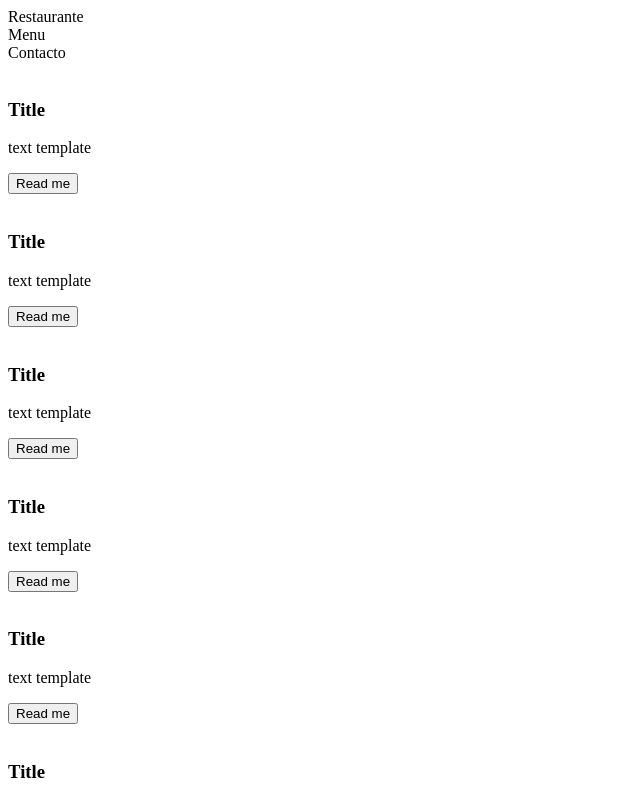
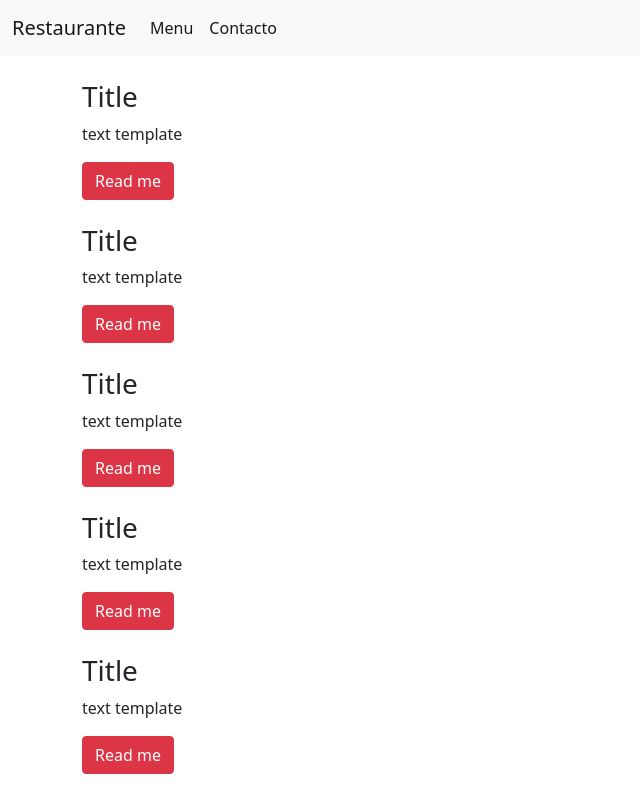
Before and after one commit to JahazielHernandezHoyos/Landing-page-hotel, a Next.js app: page / in a window 1280 px wide. Shown: the top 800 px of the page, without its empty margins (0-640 px from the left). Built offline with nearby package versions, Linux system fonts and the light colour scheme.

Commit message:
Actualizacion front instalacion bootstrap

```diff
--- a/components/Cards.jsx
+++ b/components/Cards.jsx
@@ -9,7 +9,7 @@
               <h3>{header}</h3>
               <p>{text}</p>
           </div>
-          <button>Read me</button>
+          <button className="btn btn-danger">Read me</button>
       </div>
   )
 }
--- a/components/Navbar.jsx
+++ b/components/Navbar.jsx
@@ -1,15 +1,40 @@
-import React from "react"
+import React from "react";
 
 const Navbar = () => {
   return (
-      <nav>
-          <div>Restaurante</div>
-          <div>
-              <div>Menu</div>
-              <div>Contacto</div>
-          </div>
-      </nav>
-  )
-}
+    <nav className="navbar navbar-expand-lg navbar-light bg-light">
+      <div className="container-fluid">
+        <a className="navbar-brand" href="#">
+          Restaurante
+        </a>
+        <button
+          className="navbar-toggler"
+          type="button"
+          data-bs-toggle="collapse"
+          data-bs-target="#navbarSupportedContent"
+          aria-controls="navbarSupportedContent"
+          aria-expanded="false"
+          aria-label="Toggle navigation"
+        >
+          <span className="navbar-toggler-icon"></span>
+        </button>
+        <div className="collapse navbar-collapse" id="navbarSupportedContent">
+          <ul className="navbar-nav me-auto mb-2 mb-lg-0">
+            <li className="nav-item">
+              <a className="nav-link active" aria-current="page" href="#">
+                Menu
+              </a>
+            </li>
+            <li className="nav-item">
+              <a className="nav-link active" aria-current="page" href="#">
+                Contacto
+              </a>
+            </li>
+          </ul>
+        </div>
+      </div>
+    </nav>
+  );
+};
 
-export default Navbar
+export default Navbar;
--- a/package.json
+++ b/package.json
@@ -9,6 +9,7 @@
     "bootstrap": "^5.1.3",
     "next": "latest",
     "react": "17.0.2",
+    "react-bootstrap": "^2.2.1",
     "react-dom": "17.0.2"
   }
 }
--- a/pages/index.js
+++ b/pages/index.js
@@ -1,20 +1,24 @@
-import Navbar from "../components/Navbar"
-import Cards from "../components/Cards"
-import ContactUs from "../components/ContactUs"
-import Cardsinfo from "../info/cardsinfo"
-import cardsinfo from "../info/cardsinfo"
+import Navbar from "../components/Navbar";
+import Cards from "../components/Cards";
+import ContactUs from "../components/ContactUs";
+import Cardsinfo from "../info/cardsinfo";
+import "bootstrap/dist/css/bootstrap.min.css";
+
 export default function Home() {
-
   return (
-    <div className="container">
+    <>
+      <script
+        src="https://cdn.jsdelivr.net/npm/bootstrap@5.1.3/dist/js/bootstrap.bundle.min.js"
+        integrity="sha384-ka7Sk0Gln4gmtz2MlQnikT1wXgYsOg+OMhuP+IlRH9sENBO0LRn5q+8nbTov4+1p"
+        crossorigin="anonymous"
+      ></script>
       <Navbar />
-      {Cardsinfo.map(({img, header, text}) => {
-
-        return (
-          <Cards imgSrc={img} header= {header} text={text}/>
-        )
-      })}
-      <ContactUs />
-    </div>
-  )
+      <div className="container">
+        {Cardsinfo.map(({ img, header, text }) => {
+          return <Cards imgSrc={img} header={header} text={text} />;
+        })}
+        <ContactUs />
+      </div>
+    </>
+  );
 }
```
Also changed, not shown: 1 other file (tests, documents, lock files or other folders).
